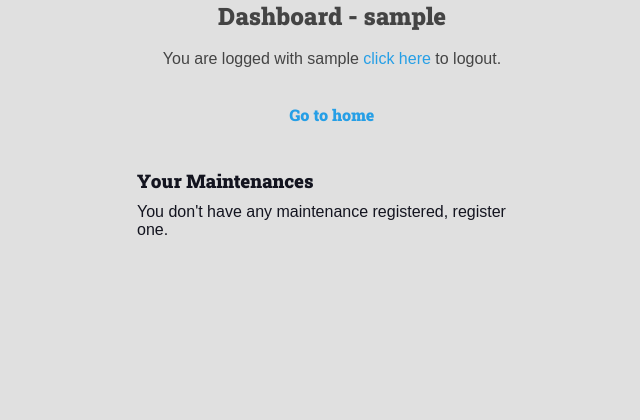
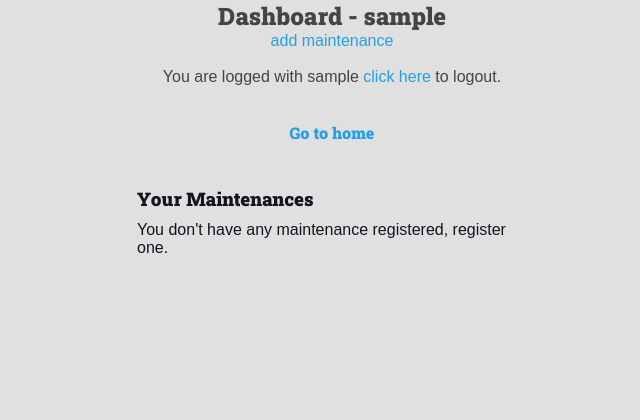
Before and after one commit to FelipeTreis/extension_work, a Django app: page /dashboard/ in a window 1280 px wide. Shown: the part 113-533 px from the top of the page, without its empty margins (308-948 px from the left). Run offline with Django 4.2, Linux system fonts and the light colour scheme; the visitor is signed in with stand-in values (Sample User, id 1); data that the repository does not hold is empty.

Commit message:
Created dashboard to create a new maintenance

```diff
--- a/base_templates/templates/app/pages/dashboard.html
+++ b/base_templates/templates/app/pages/dashboard.html
@@ -5,6 +5,7 @@
 {% block content %}
     <div class="main-content center container">
         <h2>Dashboard - {{ request.user }}</h2>
+        <a class="plaintext-button" href="{% url 'users:dashboard_maintenance_new' %}">add maintenance</a>
         {% include 'templates/app/partials/login_message.html' %}
         <div class="dashboard-container">
             <h3>Your Maintenances</h3>
--- a/users/urls.py
+++ b/users/urls.py
@@ -11,5 +11,6 @@ urlpatterns = [
     path('login/create/', views.login_create, name='login_create'),
     path('logout/', views.logout, name='logout'),
     path('dashboard/', views.dashboard, name='dashboard'),
+    path('dashboard/maintenance/new', views.dashboard_maintenance_new, name='dashboard_maintenance_new'),
     path('dashboard/maintenance/<id>/edit', views.dashboard_maintenance_edit, name='dashboard_maintenance_edit'),
 ]
--- a/users/views.py
+++ b/users/views.py
@@ -79,6 +79,22 @@ def dashboard(request):
 
 
 @login_required(login_url='users:login_user', redirect_field_name='next')
+def dashboard_maintenance_new(request):
+    form = MaintenanceForm(request.POST or None)
+
+    if form.is_valid():
+        data: Maintenance = form.save(commit=False)
+        data.owner = request.user
+        data.save()
+        messages.success(request, 'Your maintenance has been successfully saved!')
+        return redirect(reverse('users:dashboard'))
+
+    return render(request, 'templates/app/pages/dashboard_maintenance.html',
+                  {'form': form, 'form_action': reverse('users:dashboard_maintenance_new')}
+                  )
+
+
+@login_required(login_url='users:login_user', redirect_field_name='next')
 def dashboard_maintenance_edit(request, id):
     data = Maintenance.objects.get(is_finished=True, owner=request.user, pk=id)
     form = MaintenanceForm(request.POST or None, instance=data)
```
